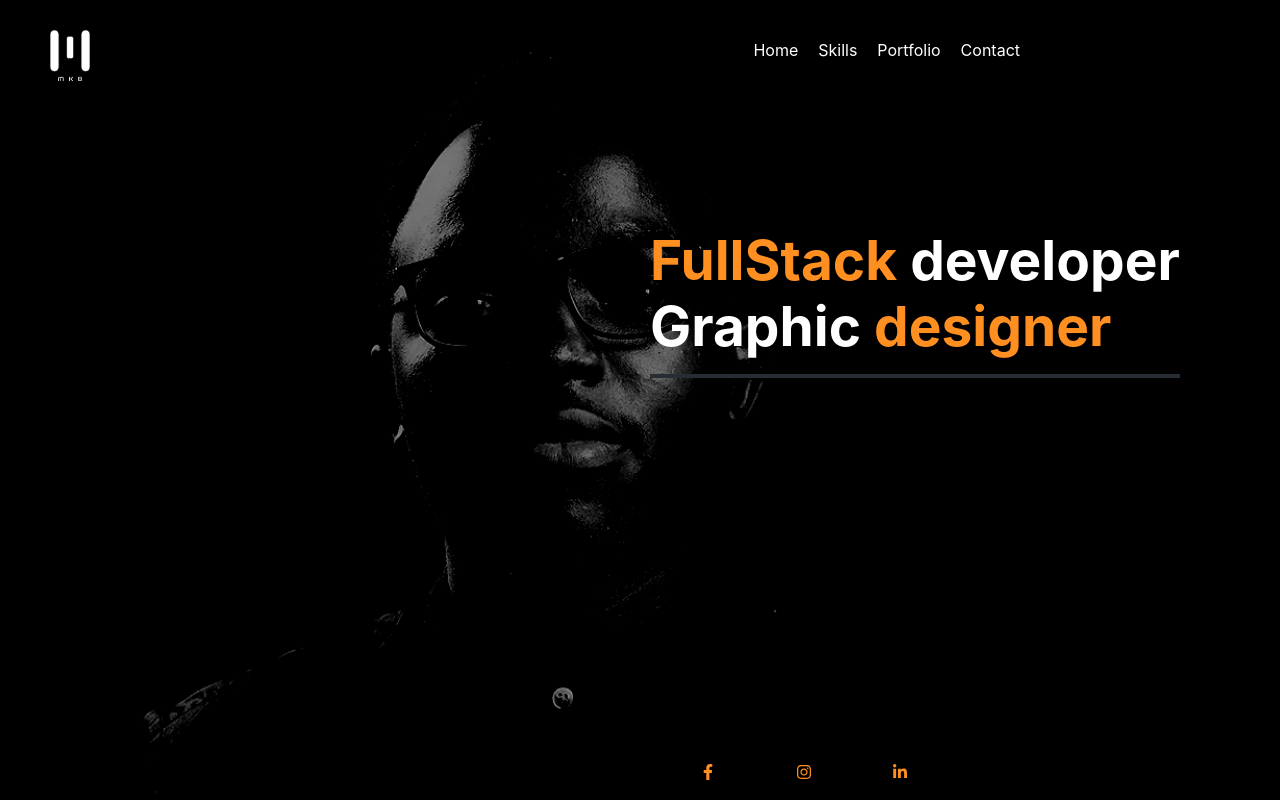
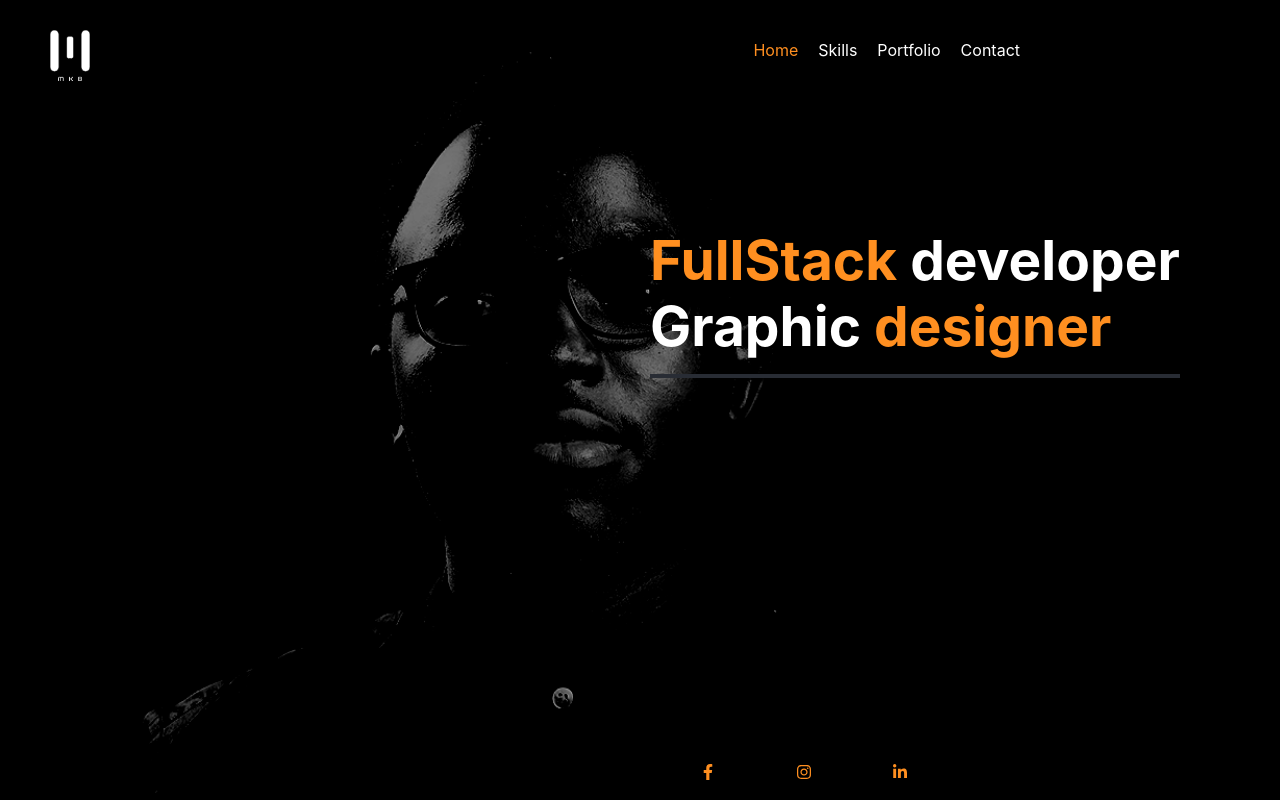
Before and after one commit to EmmaMKB/react-portfolio, a React (Create React App) app: page / in a window 1280 px wide. Shown: the top 800 px of the page. Built offline with nearby package versions, Linux system fonts and the light colour scheme.

Commit message:
✨ Add hover effects in NavBar

```diff
--- a/src/components/NavBar/NavBar.js
+++ b/src/components/NavBar/NavBar.js
@@ -8,7 +8,7 @@ const NavBar = () => {
                 <img src={require("../../assets/images/logo.png")} alt=""/>
             </div>
             <nav className="navbar-items">
-                <li className="navbar-link">
+                <li className="navbar-link active">
                     <a href="#">Home</a>
                 </li>
                 <li className="navbar-link">
--- a/src/components/NavBar/navbar.css
+++ b/src/components/NavBar/navbar.css
@@ -25,3 +25,21 @@
     color: #ffffff;
     text-decoration: none;
 }
+
+.navbar-link::after {
+    content: '';
+    display: block;
+    width: 0;
+    height: 2px;
+    background: #fff;
+    transition: width .3s;
+}
+
+.navbar-link:hover::after {
+    width: 100%;
+    transition: width .3s;
+}
+
+.navbar-link.active a{
+    color: #FF8F20;
+}
```
